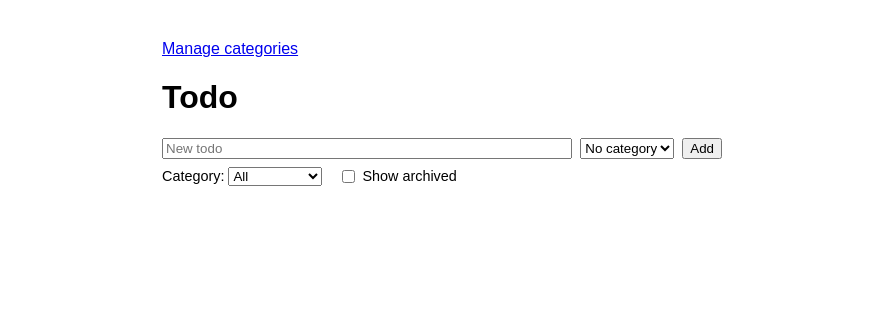
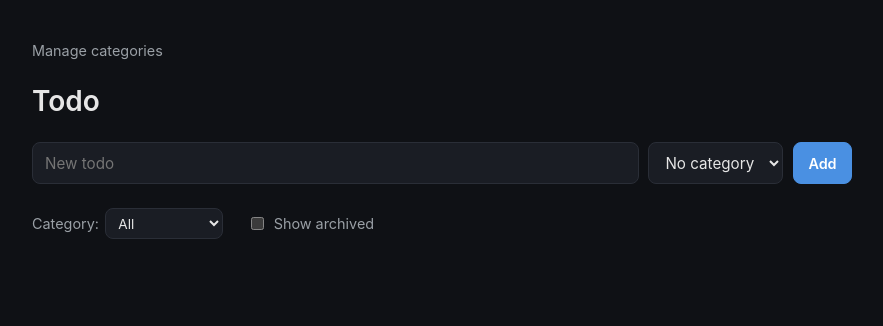
Before and after one commit to bcalaway/todo-app, a plain HTML site: page app/static/index.html in a window 1280 px wide. Shown: the whole page, without its empty margins (198-1081 px from the left). Drawn offline with Linux system fonts and the light colour scheme; no server answers.

Commit message:
Restyle to match the billandjessie.com landing page, widen the layout
Dark theme with the same palette as portal/index.html in
nyc_pa_aws_gitops (background #0f1115, card #1a1d24, border #2a2e37,
accent #4a90e2), card-style rows instead of a bare list, and a wider
container (820px for the todo list, 640px for categories) to fix the
cramped feel. No behavior changes -- pure CSS/markup, JS untouched.

Verified: pytest + ruff pass (styling-only, as expected), and visually
confirmed in the browser against a temporary dev server -- normal,
completed (strikethrough), and archived (dimmed, Restore button) row
states all render correctly on both pages.

Co-Authored-By: Claude Sonnet 5 <noreply@anthropic.com>

```diff
--- a/app/static/index.html
+++ b/app/static/index.html
@@ -2,24 +2,92 @@
 <html lang="en">
 <head>
 <meta charset="UTF-8">
+<meta name="viewport" content="width=device-width, initial-scale=1.0">
 <title>Todo</title>
 <style>
-  body { font-family: sans-serif; max-width: 560px; margin: 40px auto; padding: 0 16px; }
-  nav { margin-bottom: 16px; }
-  ul { list-style: none; padding: 0; }
-  li { display: flex; align-items: center; gap: 8px; margin: 4px 0; }
-  li.completed span.title { text-decoration: line-through; color: #888; }
-  li.archived { opacity: 0.6; }
-  li span.title { flex: 1; }
-  li span.meta { color: #888; font-size: 0.85em; white-space: nowrap; }
-  form#add-form { display: flex; gap: 8px; margin-bottom: 8px; }
-  input[type=text] { flex: 1; }
-  select.category-select { max-width: 140px; }
-  .toolbar { display: flex; align-items: center; gap: 16px; margin-bottom: 8px; font-size: 0.9em; }
-  .toolbar label { display: flex; align-items: center; gap: 4px; }
+  :root {
+    color-scheme: dark;
+    --bg: #0f1115;
+    --fg: #e6e6e6;
+    --muted: #9aa0a6;
+    --card: #1a1d24;
+    --border: #2a2e37;
+    --accent: #4a90e2;
+  }
+  body {
+    margin: 0;
+    background: var(--bg);
+    color: var(--fg);
+    font-family: -apple-system, BlinkMacSystemFont, "Segoe UI", Roboto, sans-serif;
+  }
+  .container { max-width: 820px; margin: 0 auto; padding: 2.5rem 1.5rem 4rem; }
+  nav { margin-bottom: 1.5rem; }
+  nav a { color: var(--muted); text-decoration: none; font-size: 0.9rem; }
+  nav a:hover { color: var(--accent); }
+  h1 { font-weight: 600; font-size: 1.75rem; margin: 0 0 1.5rem; }
+
+  input[type=text], select {
+    background: var(--card);
+    border: 1px solid var(--border);
+    color: var(--fg);
+    border-radius: 8px;
+    padding: 0.6rem 0.75rem;
+    font-size: 0.95rem;
+    font-family: inherit;
+  }
+  input[type=text]:focus, select:focus { outline: none; border-color: var(--accent); }
+
+  button {
+    background: var(--card);
+    border: 1px solid var(--border);
+    color: var(--fg);
+    border-radius: 8px;
+    padding: 0.55rem 0.9rem;
+    font-size: 0.9rem;
+    font-family: inherit;
+    cursor: pointer;
+    transition: border-color 0.15s ease;
+  }
+  button:hover { border-color: var(--accent); }
+  button[type=submit] { background: var(--accent); border-color: var(--accent); color: #fff; font-weight: 600; }
+  button[type=submit]:hover { opacity: 0.9; }
+
+  form#add-form { display: flex; gap: 0.6rem; margin-bottom: 1.5rem; flex-wrap: wrap; }
+  form#add-form input[type=text] { flex: 1; min-width: 220px; }
+
+  .toolbar {
+    display: flex;
+    align-items: center;
+    gap: 1.5rem;
+    margin-bottom: 1.25rem;
+    color: var(--muted);
+    font-size: 0.9rem;
+    flex-wrap: wrap;
+  }
+  .toolbar label { display: flex; align-items: center; gap: 0.4rem; }
+  .toolbar select { padding: 0.35rem 0.5rem; font-size: 0.85rem; }
+  .toolbar input[type=checkbox] { accent-color: var(--accent); }
+
+  ul { list-style: none; padding: 0; margin: 0; display: flex; flex-direction: column; gap: 0.6rem; }
+  li {
+    display: flex;
+    align-items: center;
+    gap: 0.9rem;
+    padding: 0.85rem 1.1rem;
+    background: var(--card);
+    border: 1px solid var(--border);
+    border-radius: 10px;
+  }
+  li.completed span.title { text-decoration: line-through; color: var(--muted); }
+  li.archived { opacity: 0.55; }
+  li span.title { flex: 1; min-width: 140px; }
+  li span.meta { color: var(--muted); font-size: 0.8rem; white-space: nowrap; }
+  li input[type=checkbox] { width: 18px; height: 18px; accent-color: var(--accent); flex-shrink: 0; }
+  select.category-select { max-width: 160px; }
 </style>
 </head>
 <body>
+<div class="container">
 <nav><a href="/categories">Manage categories</a></nav>
 <h1>Todo</h1>
 <form id="add-form">
@@ -38,6 +106,7 @@
   </label>
 </div>
 <ul id="todo-list"></ul>
+</div>
 <script>
 let categories = [];
 let todos = [];
```
Also changed, not shown: app/static/categories.html (+63 -6 lines).
